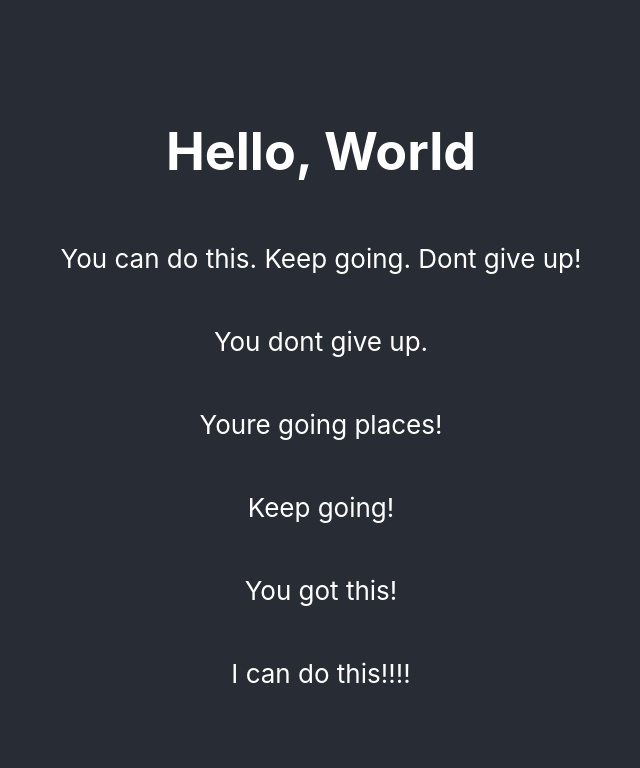
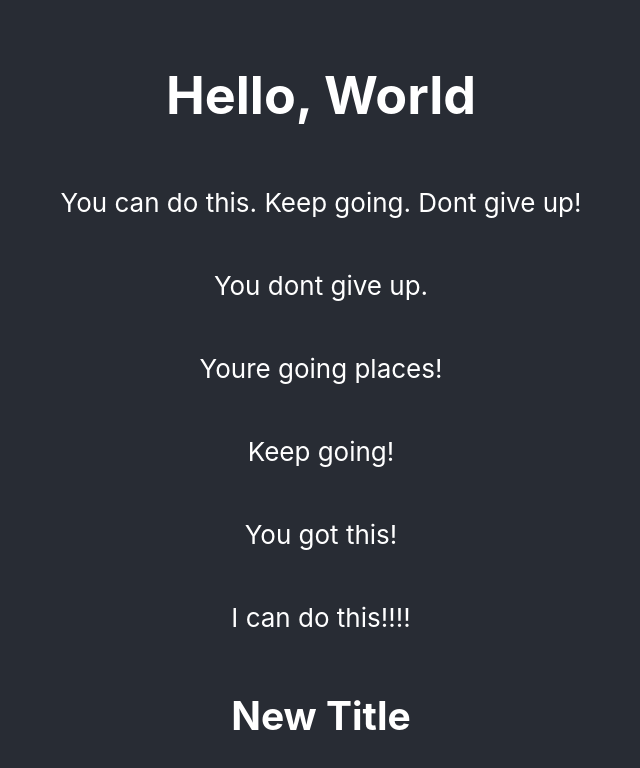
Before and after one commit to tyler-ray90/testing-05-18, a React (Create React App) app: page / in a window 1280 px wide. Shown: the top 768 px of the page, without its empty margins (319-959 px from the left). Built offline with nearby package versions, Linux system fonts and the light colour scheme.

Commit message:
new commit

```diff
--- a/src/App.js
+++ b/src/App.js
@@ -12,6 +12,7 @@ function App() {
         <p>Keep going!</p>
         <p>You got this!</p>
         <p>I can do this!!!!</p>
+        <h2>New Title</h2>
 
       </header>
     </div>
```
